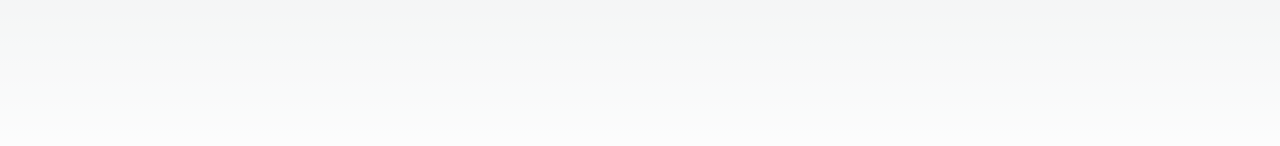
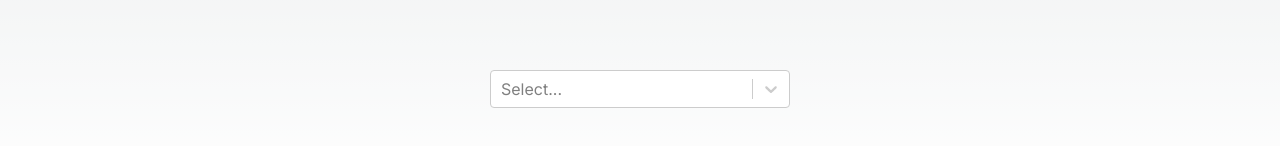
Before and after one commit to Ali-Raza995/code-jam2.0, a Next.js app: page / in a window 1280 px wide. Shown: the part 596-742 px from the top of the page. Built offline with nearby package versions, Linux system fonts and the light colour scheme.

Commit message:
Updated code

```diff
--- a/package.json
+++ b/package.json
@@ -15,6 +15,7 @@
     "react": "^18",
     "react-dom": "^18",
     "react-redux": "^9.1.0",
+    "react-select": "^5.8.0",
     "redux": "^5.0.1",
     "redux-persist": "^6.0.0",
     "redux-thunk": "^3.1.0"
--- a/src/app/(home)/page.tsx
+++ b/src/app/(home)/page.tsx
@@ -1,5 +1,6 @@
 "use client";
 
+import SkillsSelect from "@/components/react-select";
 import { getUserData } from "@/store/slices/user-slice";
 import { useEffect } from "react";
 
@@ -13,6 +14,7 @@ export default function Home() {
   return (
     <main className="flex min-h-screen flex-col items-center justify-between p-24">
       <button onClick={handleDispatch}>Button dispatch</button>
+      <SkillsSelect />
     </main>
   );
 }
--- a/src/app/globals.css
+++ b/src/app/globals.css
@@ -31,3 +31,8 @@ body {
     text-wrap: balance;
   }
 }
+
+.css-13cymwt-control {
+  width: 300px;
+
+}
--- /dev/null
+++ b/src/components/react-select.tsx
@@ -0,0 +1,14 @@
+import React from "react";
+
+import CreatableSelect from "react-select/creatable";
+import { colourOptions } from "@/data/data-select";
+
+const SkillsSelect = () => {
+  return (
+    <div>
+      <CreatableSelect isMulti options={colourOptions} />
+    </div>
+  );
+};
+
+export default SkillsSelect;
--- /dev/null
+++ b/src/data/data-select.tsx
@@ -0,0 +1,40 @@
+export interface ColourOption {
+    readonly value: string;
+    readonly label: string;
+    readonly color: string;
+    readonly isFixed?: boolean;
+    readonly isDisabled?: boolean;
+  }
+
+  export const colourOptions: readonly ColourOption[] = [
+    { value: 'webdev', label: 'WEB DEV', color: '#00B8D9', isFixed: true },
+    { value: 'blockchain', label: 'BLOCKCHAIN DEV', color: '#0052CC', isDisabled: true },
+    { value: 'ai', label: 'AI ANALYST', color: '#5243AA' },
+    { value: 'dataanalyst', label: 'Data Analyst', color: '#FF5630', isFixed: true },
+
+
+  ];
+
+  export interface FlavourOption {
+    readonly value: string;
+    readonly label: string;
+    readonly rating: string;
+  }
+
+
+
+  export interface StateOption {
+    readonly value: string;
+    readonly label: string;
+  }
+
+
+
+
+
+
+
+  // let bigOptions = [];
+  // for (let i = 0; i < 10000; i++) {
+  // 	bigOptions = bigOptions.concat(colourOptions);
+  // }
```
Also changed, not shown: 2 other files (tests, documents, lock files or other folders).
